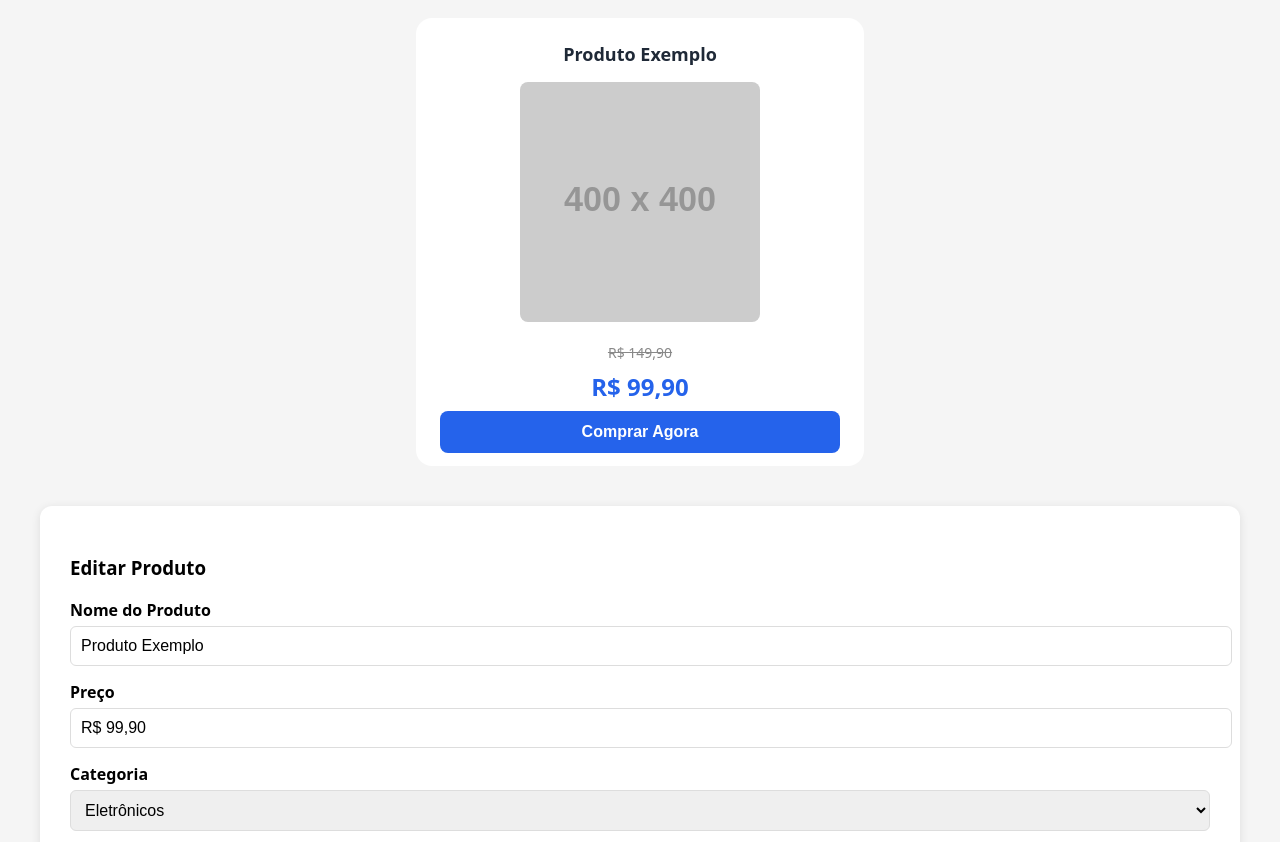
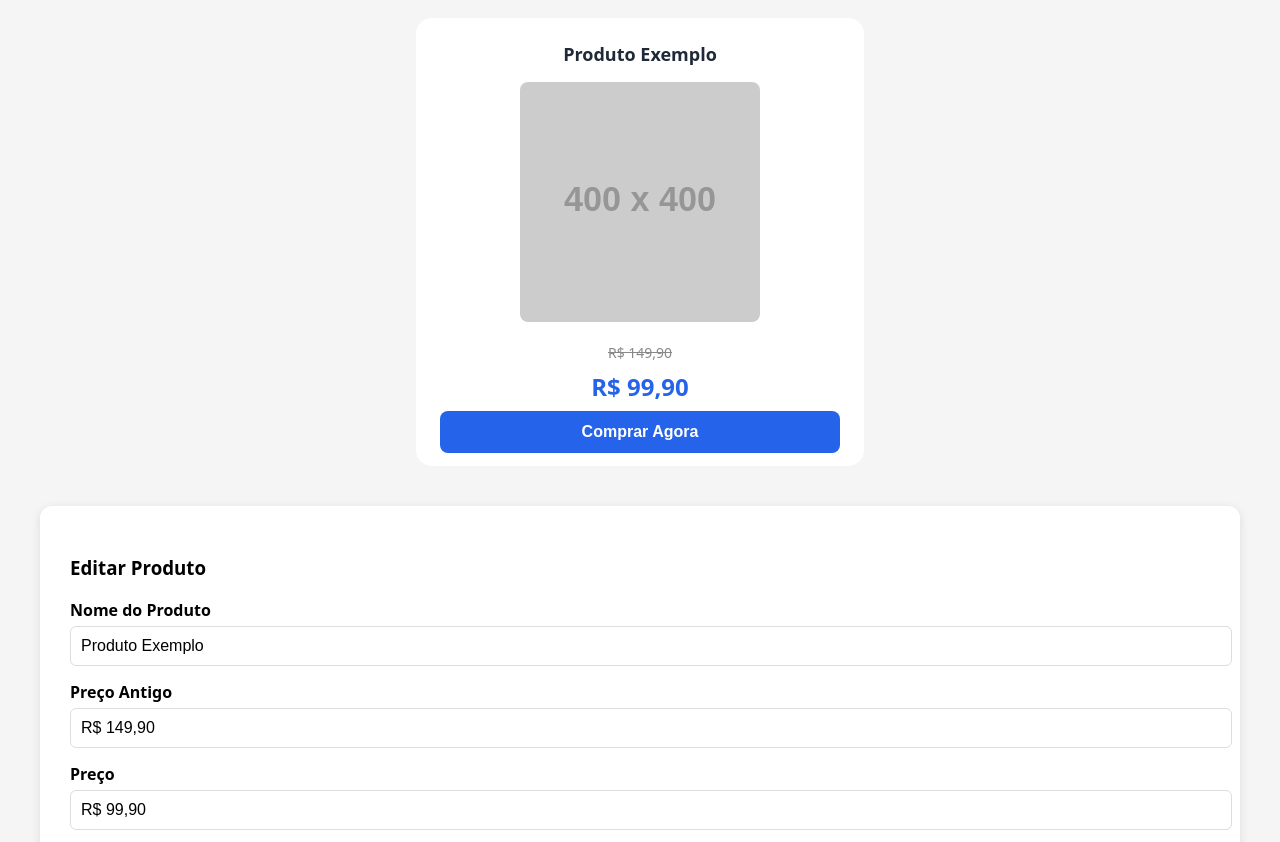
Before and after one commit to contatowconnect-lgtm/wconnect-banner-generator, an Astro site: page / in a window 1280 px wide. Shown: the part 106-948 px from the top of the page. Built offline with nearby package versions, Linux system fonts and the light colour scheme; Astro itself is replaced by a stand-in of ours; placeholder pictures from the web are drawn by us.

Commit message:
Update index.astro

```diff
--- a/src/pages/index.astro
+++ b/src/pages/index.astro
@@ -45,6 +45,8 @@ const tamanho = "feed";
         <h3>Editar Produto</h3>
         <label>Nome do Produto</label>
         <input type="text" value={produtoExemplo.produto} />
+        <label>Preço Antigo</label>
+<input type="text" value={produtoExemplo.precoAntigo} />
 
         <label>Preço</label>
         <input type="text" value={produtoExemplo.preco} />
```
